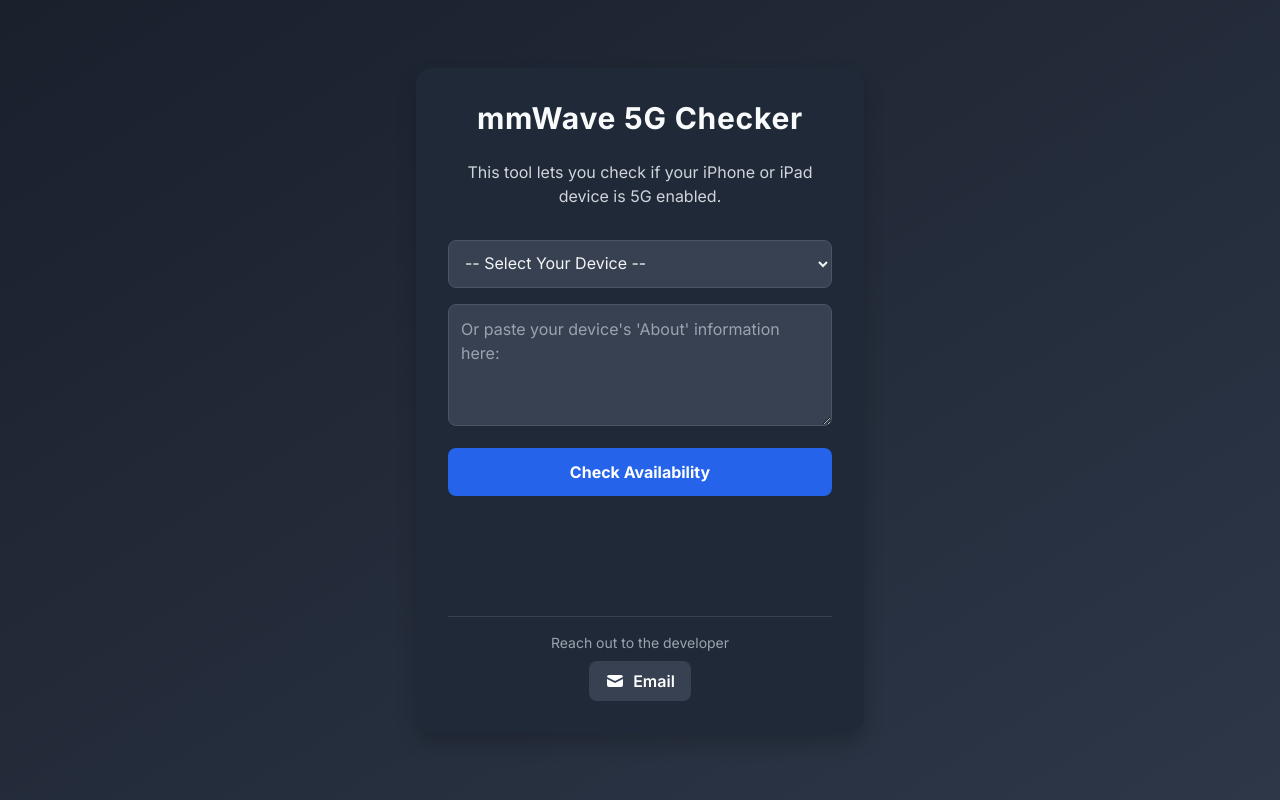
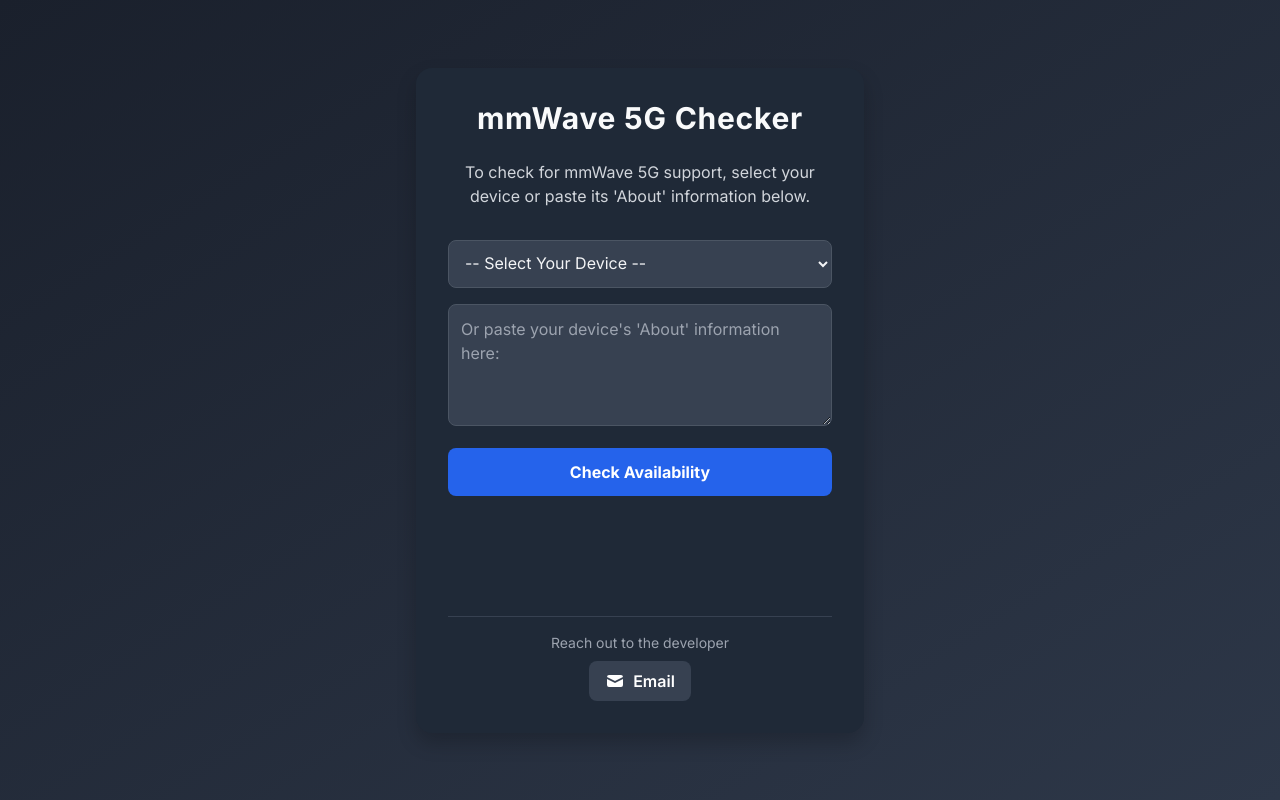
Before and after one commit to arunofhyd/5Gcheck, a plain HTML site: page index.html in a window 1280 px wide. Drawn offline with nearby package versions, Linux system fonts and the light colour scheme.

Commit message:
Update index.html

```diff
--- a/index.html
+++ b/index.html
@@ -35,7 +35,7 @@
     <div class="bg-gray-800 p-8 rounded-2xl shadow-custom max-w-md w-full">
         <h1 class="text-3xl font-bold text-center mb-6 text-gray-50 tracking-wide">mmWave 5G Checker</h1>
         <p class="text-center text-gray-300 mb-8">
-            This tool lets you check if your iPhone or iPad device is 5G enabled.
+            To check for mmWave 5G support, select your device or paste its 'About' information below.
         </p>
 
         <div class="space-y-4">
```
